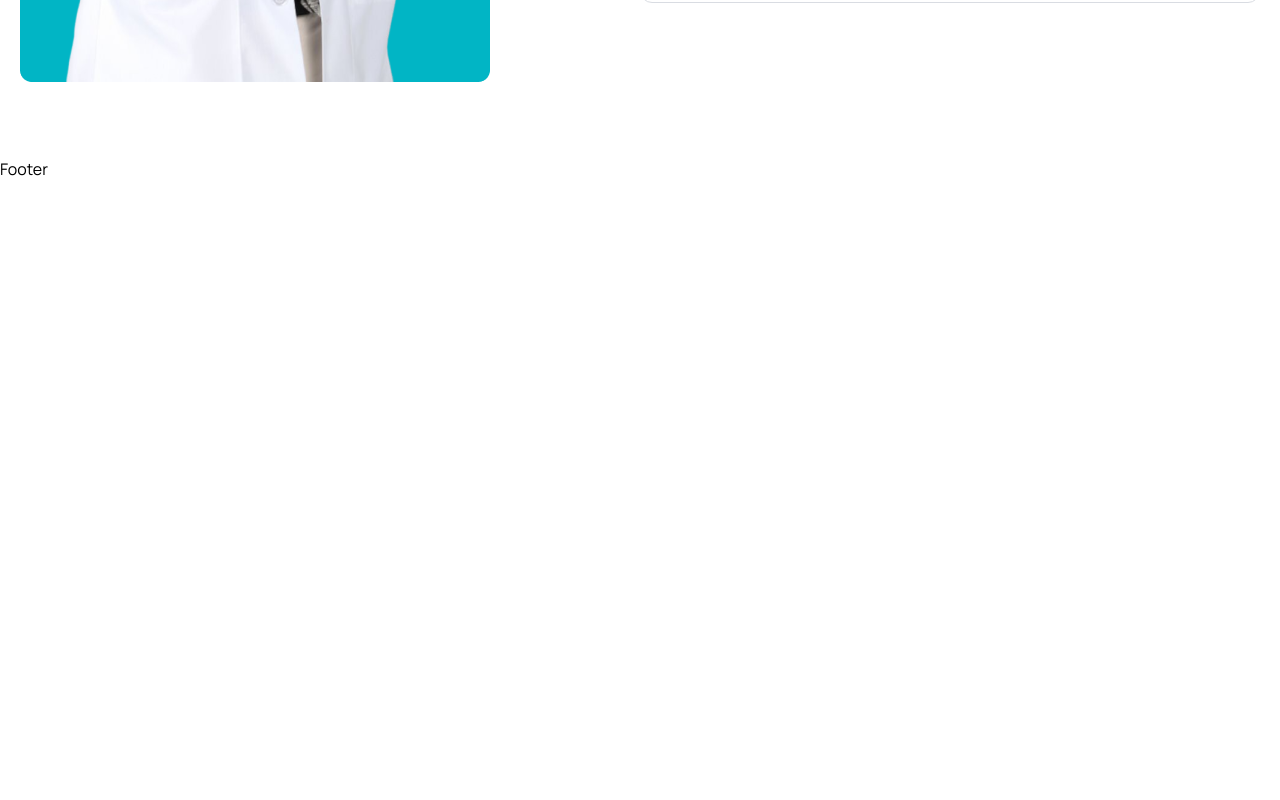
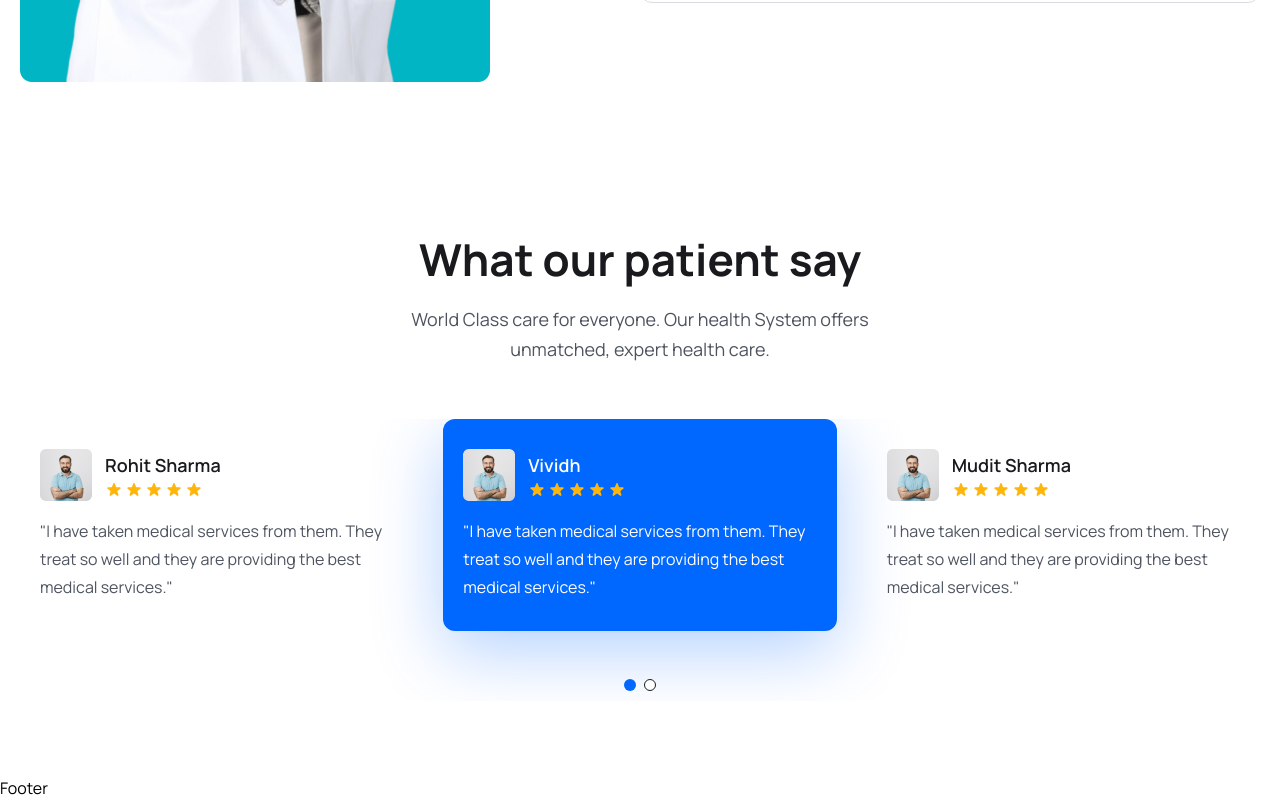
Before and after one commit to ahsas29/SolarcellSRM, a React (Vite) app in the folder frontend/: page / in a window 1280 px wide. Shown: the part 5603-6403 px from the top of the page. Before the commit the page ends 5784 px from the top, so only its background shows below. Built offline with nearby package versions, Linux system fonts and the light colour scheme.

Commit message:
Testimonial

```diff
--- a/frontend/src/App.css
+++ b/frontend/src/App.css
@@ -8,6 +8,42 @@
 
 body {
   font-family: "Manrope", sans-serif;
+}
+
+/* Swiper Pagination Bullet */
+.swiper-pagination-bullet {
+  width: 12px !important;
+  height: 12px !important;
+  border: 1px solid #181a1e !important;
+  opacity: 1 !important;
+  background: #fff !important;
+}
+
+/* Active Swiper Pagination Bullet */
+.swiper-pagination-bullet-active {
+  background: #0067ff !important;
+  border: none !important;
+}
+
+/* Swiper Container */
+.swiper {
+  padding-bottom: 70px !important;
+}
+
+/* Next Swiper Slide */
+.swiper-slide.swiper-slide-next {
+  background: #0067ff;
+  border-radius: 12px;
+  box-shadow: 0px 20px 70px rgba(0, 103, 255, 0.3) !important; /* Add correct values for the box-shadow */
+}
+
+.swiper-slide.swiper-slide-next h4,
+.swiper-slide.swiper-slide-next p{
+color: #fff !important;
+}
+
+.swiper-pagination{
+top:90% !important;
 }
 
 .sticky_header {
--- /dev/null
+++ b/frontend/src/components/Testimonial/Testimonial.jsx
@@ -0,0 +1,129 @@
+import React from "react";
+import { Pagination } from "swiper";
+import{Swiper, SwiperSlide} from "swiper/react";
+import "swiper/css";
+import "swiper/css/pagination";
+import patientAvatar from "../../assets/images/patient-avatar.png";
+import {HiStar} from "react-icons/hi";
+
+const Testimonial = () => {
+  return (
+    <div className="mt-[30px] lg:mt-[55px]">
+        <Swiper
+        modules={[Pagination]}
+        spaceBetween={30}
+        slidesPerView={1}
+        pagination={{clickable:true}}
+        breakpoints={{
+            640:{
+                slidesPerView:1,
+                spaceBetween:0,
+            },
+            768:{
+                slidesPerView:2,
+                spaceBetween:20,
+            },
+            1024:{
+                slidesPerView:3,
+                spaceBetween:30,
+            },
+        }}
+        >
+            <SwiperSlide>
+                <div className="py-[30px] px-5 rounded-3">
+                    <div className="flex items-center gap-[13px]">
+                        <img src={patientAvatar} alt=""/>
+                        <div>
+                            <h4 className="text-[18px] leading-[30px] font-semibold text-headingColor">
+                             Rohit Sharma
+                            </h4>
+                            <div className="flex items-center gap-[2px]">
+                                <HiStar className="text-yellowColor w-[18px] h-5" />
+                                <HiStar className="text-yellowColor w-[18px] h-5" />
+                                <HiStar className="text-yellowColor w-[18px] h-5" />
+                                <HiStar className="text-yellowColor w-[18px] h-5" />
+                                <HiStar className="text-yellowColor w-[18px] h-5" />
+                            </div>
+                        </div>
+                    </div>
+                    <p className="text-[16px] leading-7 mt-4 text-textColor font-[400]">
+                        "I have taken medical services from them. They treat so well and they are providing the best medical services."
+                    </p>
+                </div>
+            </SwiperSlide>
+
+            <SwiperSlide>
+                <div className="py-[30px] px-5 rounded-3">
+                    <div className="flex items-center gap-[13px]">
+                        <img src={patientAvatar} alt=""/>
+                        <div>
+                            <h4 className="text-[18px] leading-[30px] font-semibold text-headingColor">
+                             Vividh
+                            </h4>
+                            <div className="flex items-center gap-[2px]">
+                                <HiStar className="text-yellowColor w-[18px] h-5" />
+                                <HiStar className="text-yellowColor w-[18px] h-5" />
+                                <HiStar className="text-yellowColor w-[18px] h-5" />
+                                <HiStar className="text-yellowColor w-[18px] h-5" />
+                                <HiStar className="text-yellowColor w-[18px] h-5" />
+                            </div>
+                        </div>
+                    </div>
+                    <p className="text-[16px] leading-7 mt-4 text-textColor font-[400]">
+                        "I have taken medical services from them. They treat so well and they are providing the best medical services."
+                    </p>
+                </div>
+            </SwiperSlide>
+
+            <SwiperSlide>
+                <div className="py-[30px] px-5 rounded-3">
+                    <div className="flex items-center gap-[13px]">
+                        <img src={patientAvatar} alt=""/>
+                        <div>
+                            <h4 className="text-[18px] leading-[30px] font-semibold text-headingColor">
+                             Mudit Sharma
+                            </h4>
+                            <div className="flex items-center gap-[2px]">
+                                <HiStar className="text-yellowColor w-[18px] h-5" />
+                                <HiStar className="text-yellowColor w-[18px] h-5" />
+                                <HiStar className="text-yellowColor w-[18px] h-5" />
+                                <HiStar className="text-yellowColor w-[18px] h-5" />
+                                <HiStar className="text-yellowColor w-[18px] h-5" />
+                            </div>
+                        </div>
+                    </div>
+                    <p className="text-[16px] leading-7 mt-4 text-textColor font-[400]">
+                        "I have taken medical services from them. They treat so well and they are providing the best medical services."
+                    </p>
+                </div>
+            </SwiperSlide>
+
+            <SwiperSlide>
+                <div className="py-[30px] px-5 rounded-3">
+                    <div className="flex items-center gap-[13px]">
+                        <img src={patientAvatar} alt=""/>
+                        <div>
+                            <h4 className="text-[18px] leading-[30px] font-semibold text-headingColor">
+                             Rohit Sharma
+                            </h4>
+                            <div className="flex items-center gap-[2px]">
+                                <HiStar className="text-yellowColor w-[18px] h-5" />
+                                <HiStar className="text-yellowColor w-[18px] h-5" />
+                                <HiStar className="text-yellowColor w-[18px] h-5" />
+                                <HiStar className="text-yellowColor w-[18px] h-5" />
+                                <HiStar className="text-yellowColor w-[18px] h-5" />
+                            </div>
+                        </div>
+                    </div>
+                    <p className="text-[16px] leading-7 mt-4 text-textColor font-[400]">
+                        "I have taken medical services from them. They treat so well and they are providing the best medical services."
+                    </p>
+                </div>
+            </SwiperSlide>
+
+        </Swiper>
+    </div>
+  );
+};
+
+export default Testimonial;
--- a/frontend/src/pages/Home.jsx
+++ b/frontend/src/pages/Home.jsx
@@ -15,6 +15,7 @@
 import ServiceList from "../components/Services/ServiceList";
 import DoctorList from "../components/Doctors/DoctorList";
 import FaqList from "../components/Faq/FaqList";
+import Testimonial from "../components/Testimonial/Testimonial";
 
 const Home = () => {
   return (
@@ -249,6 +250,20 @@
       </section>
       {/* {===== FAQ Section Ends=====} */}
 
+      {/* {===== Testimonial Section =====} */}
+      <section>
+        <div className="container">
+        <div className="xl:w-[470px] mx-auto">
+            <h2 className="heading text-center">What our patient say</h2>
+            <p className="text__para text-center">
+              World Class care for everyone. Our health System offers unmatched, expert health care.
+            </p>
+          </div>
+          <Testimonial/>
+        </div>
+      </section>
+      {/* {===== Testimonial Section Ends=====} */}
+
     </>
   );
 };
```
Also changed, not shown: frontend/src/assets/images/logo.png.
